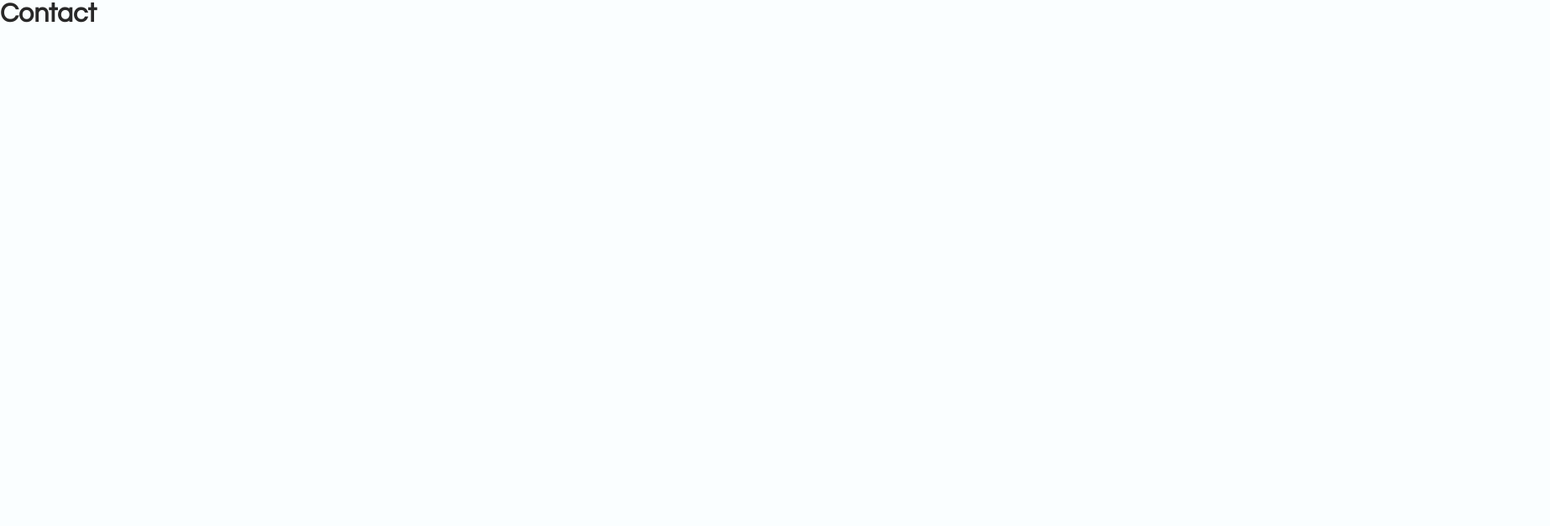
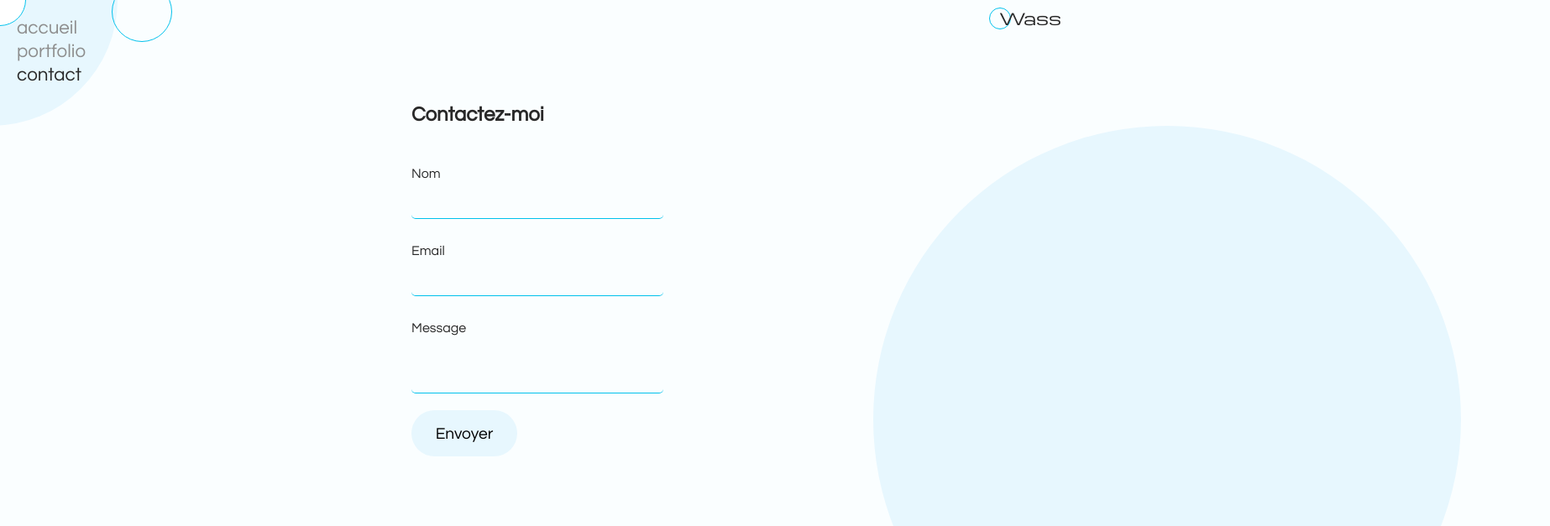
Before and after one commit to LaWass1864/react-vitrine, a React (Create React App) app: page /contact in a window 1280 px wide. Shown: the top 627 px of the page at 84% size, 1846 px wide, since content can reach past the window. Built offline with nearby package versions, Linux system fonts and the light colour scheme.

Commit message:
formulaire sur page contact ok

```diff
--- a/package.json
+++ b/package.json
@@ -3,6 +3,7 @@
   "version": "0.1.0",
   "private": true,
   "dependencies": {
+    "@emailjs/browser": "^4.1.0",
     "@testing-library/jest-dom": "^5.17.0",
     "@testing-library/react": "^13.4.0",
     "@testing-library/user-event": "^13.5.0",
--- /dev/null
+++ b/src/components/ContactForm.js
@@ -0,0 +1,61 @@
+import React from 'react';
+import { useRef } from "react";
+import emailjs from "@emailjs/browser"
+import {init} from "@emailjs/browser";
+init(process.env.ID);
+
+const ContactForm = () => {
+const form = useRef();
+
+    const sendEmail = (e) => {
+        e.preventDefault();
+        const formMess = document.querySelector(".form-message")
+
+        emailjs.sendForm(
+            // identifiant du service
+            "service_57t1xy2",
+            "template_rspn9qe",
+            form.current,
+            // données cachées
+            process.env.REACT_APP_ID
+        )
+            // cacher l'User Id, on va faire une variable d'environnement (connu par nous seulement)
+            .then((result) => {
+                //  Si ca se passe bien on mets OK et pour le remettre a zero
+
+                form.current.reset();
+                formMess.innerHTML = "<p class='success'> Message envoyé ! </p>";
+                //  Le message disparait au bout de 2 secondes et 5 millieme
+                setTimeout(() => {
+                    formMess.innerHTML = "";
+                }, 2500)
+            }, (error) => {
+
+                formMess.innerHTML = "<p class='error'> Une erreur s'est produite, veuillez réessayer </p>";
+
+                setTimeout(() => {
+                    formMess.innerHTML = "";
+                }, 2500)
+            });
+    };
+
+    return (
+        <div className="form-container">
+            <h2> Contactez-moi</h2>
+            <form ref={form} onSubmit={sendEmail} className='form-content'>
+                <label>Nom</label>
+                <input type="text" name="name" required autoComplete='off' id="name" />
+                <label>Email</label>
+                <input type="email" name="email" required autoComplete='off' id="email"/>
+                <label>Message</label>
+                <textarea name="message" required id="mess" />
+                <input type="submit" value="Envoyer" className='button' />
+            </form>
+            {/* ajouter un message si c'est reussi ou non  */}
+            <div className="form-message"></div>
+        </div>
+    );
+};
+
+
+export default ContactForm;
--- a/src/pages/Contact.js
+++ b/src/pages/Contact.js
@@ -1,8 +1,20 @@
 import React from 'react';
+import Mouse from '../components/Mouse';
+import Navigation from '../components/Navigation';
+import Logo from '../components/Logo';
+import ContactForm from '../components/ContactForm';
 
 const Contact = () => {
     return (
-       <h1>Contact</h1>
+
+        <main>
+            <Mouse />
+            <div className="contact">
+                <Navigation />
+                <Logo />
+                <ContactForm />
+            </div>
+        </main>
     );
 };
 
--- a/src/style/pages/_contact.scss
+++ b/src/style/pages/_contact.scss
@@ -1,7 +1,7 @@
 .contact {
   position: absolute;
   width: 100vw;
-  height: 100vh;
+  height: 200vh;
 
   &:after {
     content: "";
@@ -46,10 +46,9 @@
   }
 
   .form-container {
-    margin: 7% 0 0 24%;
-    max-width: 50%;
-    position: relative;
+    margin: 0 auto;
     max-width: 300px;
+
 
     @media screen and (max-width: 740px) {
       margin: 2rem 0 0 30%;
```
Also changed, not shown: 2 other files (tests, documents, lock files or other folders).
